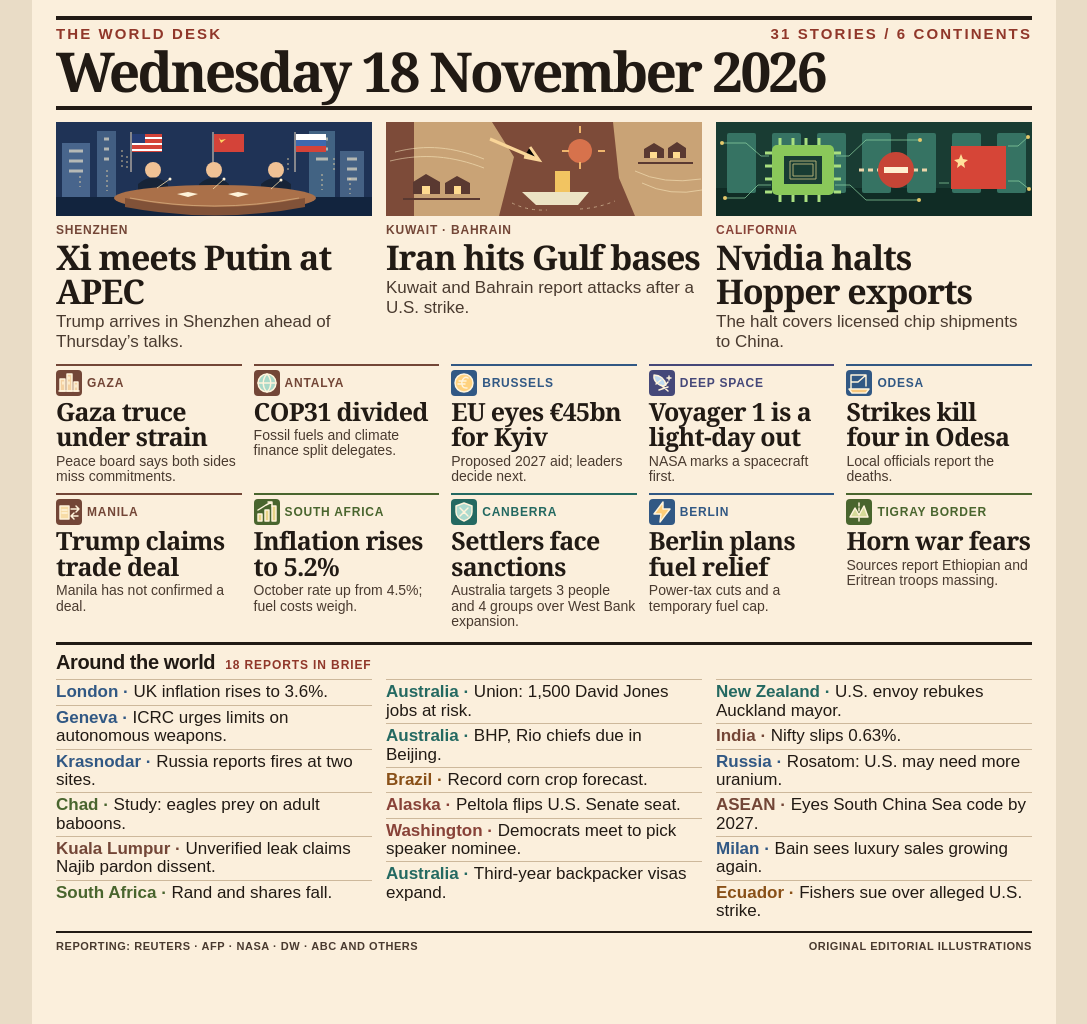
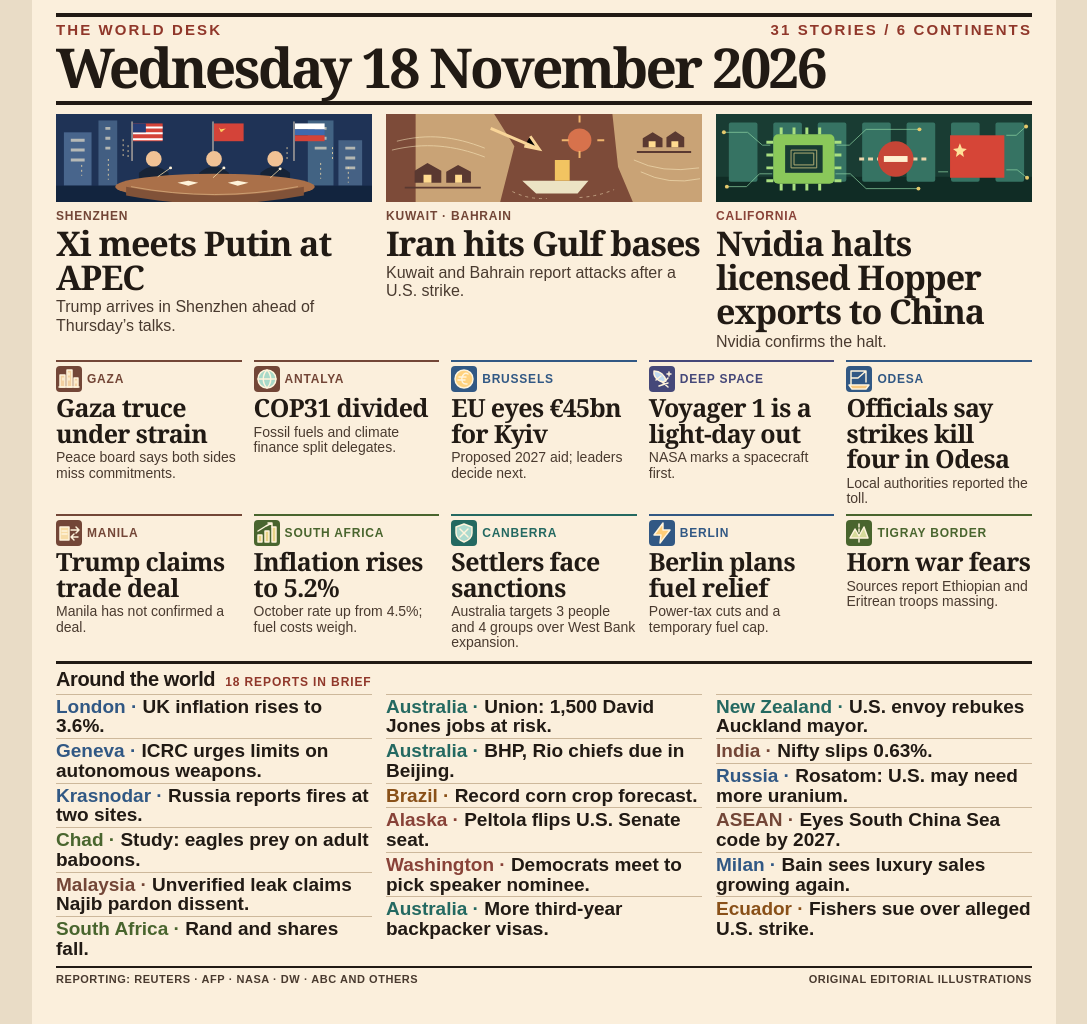
Before and after one commit to fenel-git/world-desk-20261118, a plain HTML site: page index.html in a window 1280 px wide. Shown: the whole page, without its empty margins (96-1183 px from the left). Drawn offline with Linux system fonts and the light colour scheme.

Commit message:
Clarify sourced headlines and strengthen news briefs

```diff
--- a/edition.css
+++ b/edition.css
@@ -11,39 +11,39 @@ body {
   width: 1024px;
   min-height: 1024px;
   margin: 0 auto;
-  padding: 16px 24px 12px;
+  padding: 13px 24px 9px;
   background: var(--paper);
   color: var(--ink);
   font: 16px Arial, sans-serif;
 }
 h1, h2, p { margin: 0; }
 h1, article h2 { font-family: Georgia, 'Times New Roman', serif; }
-header { padding: 5px 0 6px; border-block: 4px solid var(--ink); }
+header { padding: 4px 0 5px; border-block: 4px solid var(--ink); }
 .strap, footer { display: flex; justify-content: space-between; gap: 8px; }
 .strap { font-size: 15px; font-weight: 800; letter-spacing: .14em; color: var(--red); }
 h1 { font-size: 55px; line-height: 1.05; letter-spacing: -.047em; }
 .lead, .mid { display: grid; }
-.lead { grid-template-columns: repeat(3, minmax(0, 1fr)); gap: 14px; margin-top: 12px; }
-.mid { grid-template-columns: repeat(5, minmax(0, 1fr)); gap: 9px 12px; margin-top: 12px; }
+.lead { grid-template-columns: repeat(3, minmax(0, 1fr)); gap: 14px; margin-top: 9px; }
+.mid { grid-template-columns: repeat(5, minmax(0, 1fr)); gap: 8px 12px; margin-top: 9px; }
 article { min-width: 0; }
-.scene svg { display: block; width: 100%; height: 94px; }
+.scene svg { display: block; width: 100%; height: 88px; }
 .meta { display: flex; align-items: center; gap: 5px; color: var(--desk); font-weight: 800; text-transform: uppercase; font-size: 12px; letter-spacing: .065em; }
 .lead .meta { margin: 7px 0 3px; }
 .lead h2 { font-size: 34px; line-height: 1.01; letter-spacing: -.031em; }
 .deck { color: var(--soft-ink); margin-top: 4px; line-height: 1.15; }
-.lead .deck { font-size: 17px; }
+.lead .deck { font-size: 16px; }
 .mid article { border-top: 2px solid var(--desk); padding-top: 4px; }
 .mid .meta { margin-bottom: 3px; }
 .icon svg { display: block; width: 26px; height: 26px; }
 .mid h2 { font-size: 25px; line-height: 1.02; letter-spacing: -.025em; }
 .mid .deck { font-size: 14px; line-height: 1.1; }
-.bottom { margin-top: 13px; border-top: 3px solid var(--ink); }
-.bottom h2 { display: flex; gap: 10px; align-items: baseline; padding: 6px 0 5px; font-size: 20px; letter-spacing: -.02em; }
+.bottom { margin-top: 10px; border-top: 3px solid var(--ink); }
+.bottom h2 { display: flex; gap: 10px; align-items: baseline; padding: 4px 0 3px; font-size: 20px; letter-spacing: -.02em; }
 .bottom h2 span { font-size: 12px; color: var(--red); letter-spacing: .075em; text-transform: uppercase; }
 .briefs { list-style: none; padding: 0; margin: 0; columns: 3; column-gap: 14px; }
-.briefs li { break-inside: avoid; border-top: 1px solid var(--rule); font-size: 17px; line-height: 1.08; padding: 3px 0; }
+.briefs li { break-inside: avoid; border-top: 1px solid var(--rule); font-size: 19px; font-weight: 600; line-height: 1.04; padding: 2px 0; }
 .brief-place { color: var(--desk); }
-footer { border-top: 2px solid var(--ink); padding-top: 7px; margin-top: 8px; font-size: 11px; font-weight: 700; text-transform: uppercase; letter-spacing: .05em; color: var(--soft-ink); }
+footer { border-top: 2px solid var(--ink); padding-top: 5px; margin-top: 5px; font-size: 11px; font-weight: 700; text-transform: uppercase; letter-spacing: .05em; color: var(--soft-ink); }
 footer a { color: inherit; text-decoration: none; }
 footer a:hover, footer a:focus-visible { text-decoration: underline; }
 @media (max-width: 1023px) {
--- a/stories.js
+++ b/stories.js
@@ -2,12 +2,12 @@
 const stories = [
  ['Shenzhen','AS',22.54,114.06,'Xi meets Putin at APEC','Trump arrives in Shenzhen ahead of Thursday’s talks.','summit'],
  ['Kuwait · Bahrain','AS',29.38,47.99,'Iran hits Gulf bases','Kuwait and Bahrain report attacks after a U.S. strike.','gulf'],
- ['California','NA',37.35,-121.95,'Nvidia halts Hopper exports','The halt covers licensed chip shipments to China.','chip'],
+ ['California','NA',37.35,-121.95,'Nvidia halts licensed Hopper exports to China','Nvidia confirms the halt.','chip'],
  ['Gaza','AS',31.50,34.47,'Gaza truce under strain','Peace board says both sides miss commitments.','gaza'],
  ['Antalya','AS',36.90,30.70,'COP31 divided','Fossil fuels and climate finance split delegates.','climate'],
  ['Brussels','EU',50.85,4.35,'EU eyes €45bn for Kyiv','Proposed 2027 aid; leaders decide next.','loan'],
  ['Deep space','SP',0,0,'Voyager 1 is a light-day out','NASA marks a spacecraft first.','voyager',false],
- ['Odesa','EU',46.48,30.73,'Strikes kill four in Odesa','Local officials report the deaths.','port'],
+ ['Odesa','EU',46.48,30.73,'Officials say strikes kill four in Odesa','Local authorities reported the toll.','port'],
  ['Manila','AS',14.60,120.98,'Trump claims trade deal','Manila has not confirmed a deal.','trade'],
  ['South Africa','AF',-25.75,28.19,'Inflation rises to 5.2%','October rate up from 4.5%; fuel costs weigh.','inflation'],
  ['Canberra','OC',-35.28,149.13,'Settlers face sanctions','Australia targets 3 people and 4 groups over West Bank expansion.','sanctions'],
@@ -17,14 +17,14 @@ const stories = [
  ['Geneva','EU',46.20,6.15,'ICRC urges limits on autonomous weapons.'],
  ['Krasnodar','EU',45.04,38.98,'Russia reports fires at two sites.'],
  ['Chad','AF',17.0,22.0,'Study: eagles prey on adult baboons.'],
- ['Kuala Lumpur','AS',3.14,101.69,'Unverified leak claims Najib pardon dissent.'],
+ ['Malaysia','AS',3.14,101.69,'Unverified leak claims Najib pardon dissent.'],
  ['South Africa','AF',-26.20,28.05,'Rand and shares fall.'],
  ['Australia','OC',-33.87,151.21,'Union: 1,500 David Jones jobs at risk.'],
  ['Australia','OC',-37.81,144.96,'BHP, Rio chiefs due in Beijing.'],
  ['Brazil','SA',-15.79,-47.88,'Record corn crop forecast.'],
  ['Alaska','NA',61.22,-149.90,'Peltola flips U.S. Senate seat.'],
  ['Washington','NA',38.90,-77.04,'Democrats meet to pick speaker nominee.'],
- ['Australia','OC',-35.28,149.13,'Third-year backpacker visas expand.'],
+ ['Australia','OC',-35.28,149.13,'More third-year backpacker visas.'],
  ['New Zealand','OC',-36.85,174.76,'U.S. envoy rebukes Auckland mayor.'],
  ['India','AS',19.08,72.88,'Nifty slips 0.63%.'],
  ['Russia','EU',55.76,37.62,'Rosatom: U.S. may need more uranium.'],
```
Also changed, not shown: frontpage.png.
